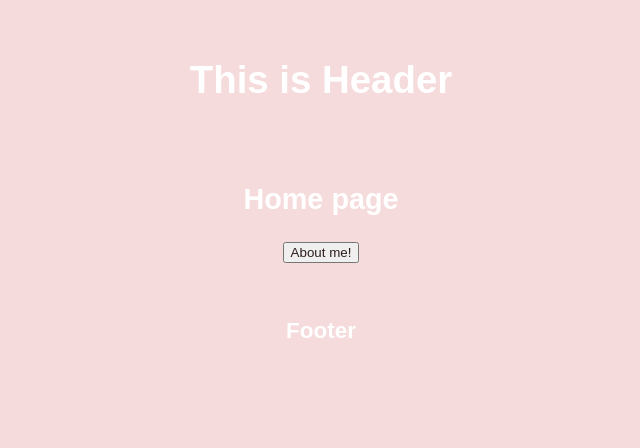
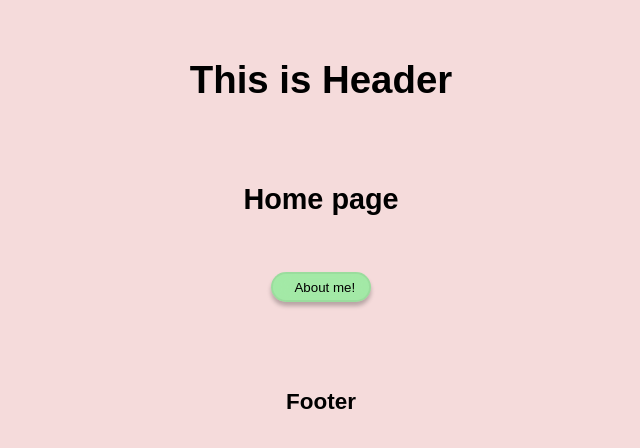
Before and after one commit to Chali96/my-react-portfolio, a React (Create React App) app: page / in a window 1280 px wide. Shown: the top 448 px of the page, without its empty margins (319-959 px from the left). Built offline with nearby package versions, Linux system fonts and the light colour scheme.

Commit message:
css to button done

```diff
--- a/src/components/Home.js
+++ b/src/components/Home.js
@@ -5,9 +5,11 @@ const Home = () => {
         <div className="container">
           <h2> Home page  </h2>
 
-          <Link className='btntext' to="/about">
-           <button className='btn'> About me! </button>
-          </Link>
+
+           <button className='btn'>  <Link className='btntext' to="/about" />
+           About me!
+           </button>
+
 
 
 
--- a/src/index.css
+++ b/src/index.css
@@ -1,24 +1,11 @@
-body {
-  margin: 0;
-  font-family: -apple-system, BlinkMacSystemFont, 'Segoe UI', 'Roboto', 'Oxygen',
-    'Ubuntu', 'Cantarell', 'Fira Sans', 'Droid Sans', 'Helvetica Neue',
-    sans-serif;
-  -webkit-font-smoothing: antialiased;
-  -moz-osx-font-smoothing: grayscale;
-}
-
-code {
-  font-family: source-code-pro, Menlo, Monaco, Consolas, 'Courier New',
-    monospace;
-}
 
 
 body {
   font-family: "Poppins", sans-serif;
   font-size: 1.2rem;
-  font-weight: 400;
+  font-weight: 700;
   background-color: rgb(245, 219, 219);
-  color: #fff;
+  color: rgb(0, 0, 0);
 }
 
 .container {
@@ -30,13 +17,22 @@ body {
 }
 
 .btn {
-  color: rgb(46, 30, 30) !important;
+  color: rgb(0, 0, 0);
   text-decoration: none;
-}
-
-.btnContainer {
   margin: 2rem;
+  width: 100px;
+  height: 30px;
   display: flex;
   justify-content: space-evenly;
   align-items: center;
+  background: rgba(41, 255, 88, 0.4);
+  border: 2px solid rgba(0, 0, 0, 0.05);
+  box-shadow: 0px 4px 4px rgba(0, 0, 0, 0.25);
+  backdrop-filter: blur(15px);
+  border-radius: 32px;
 }
+
+
+.btn:hover{
+  background-color: pink;
+}
```
